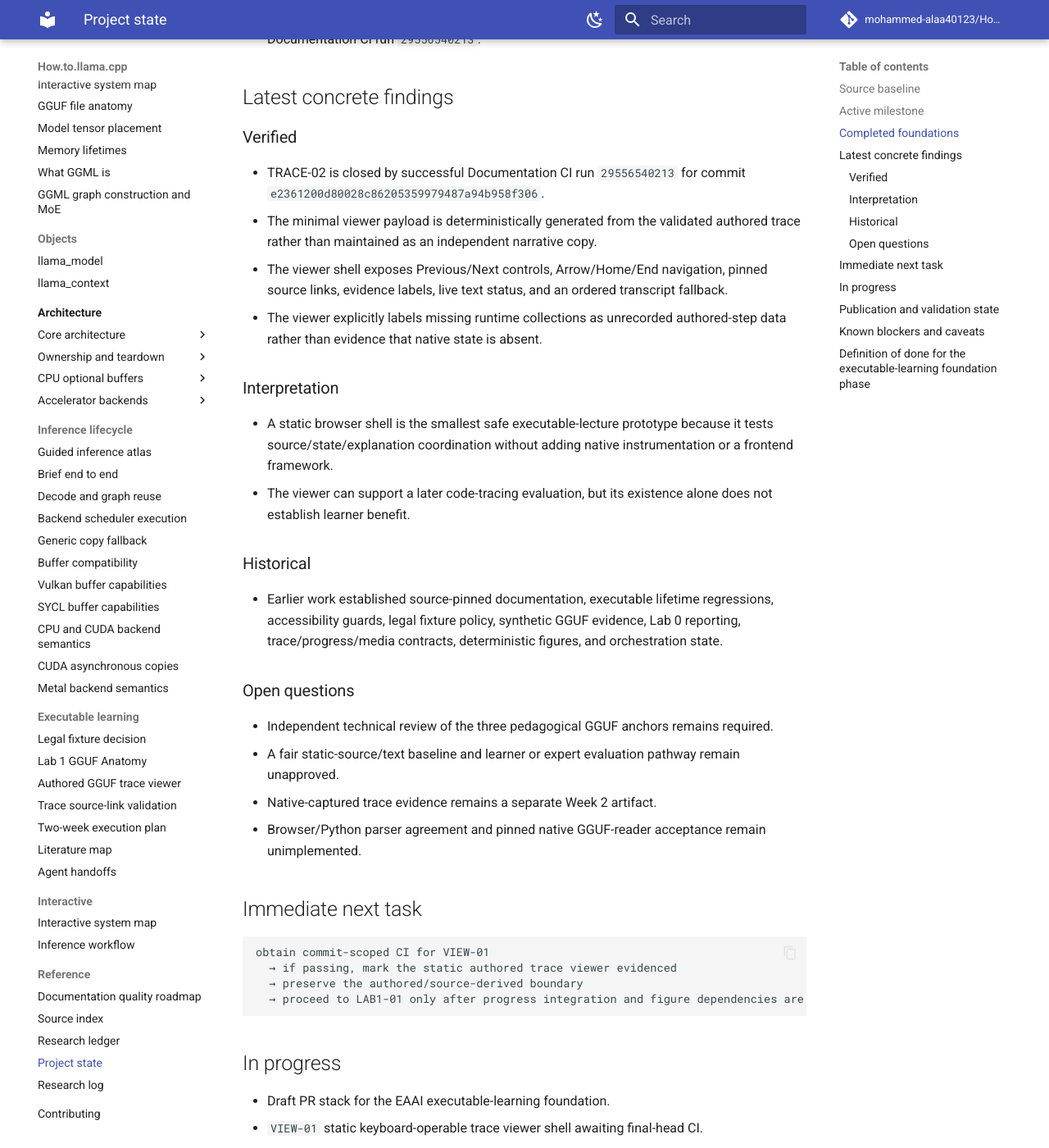
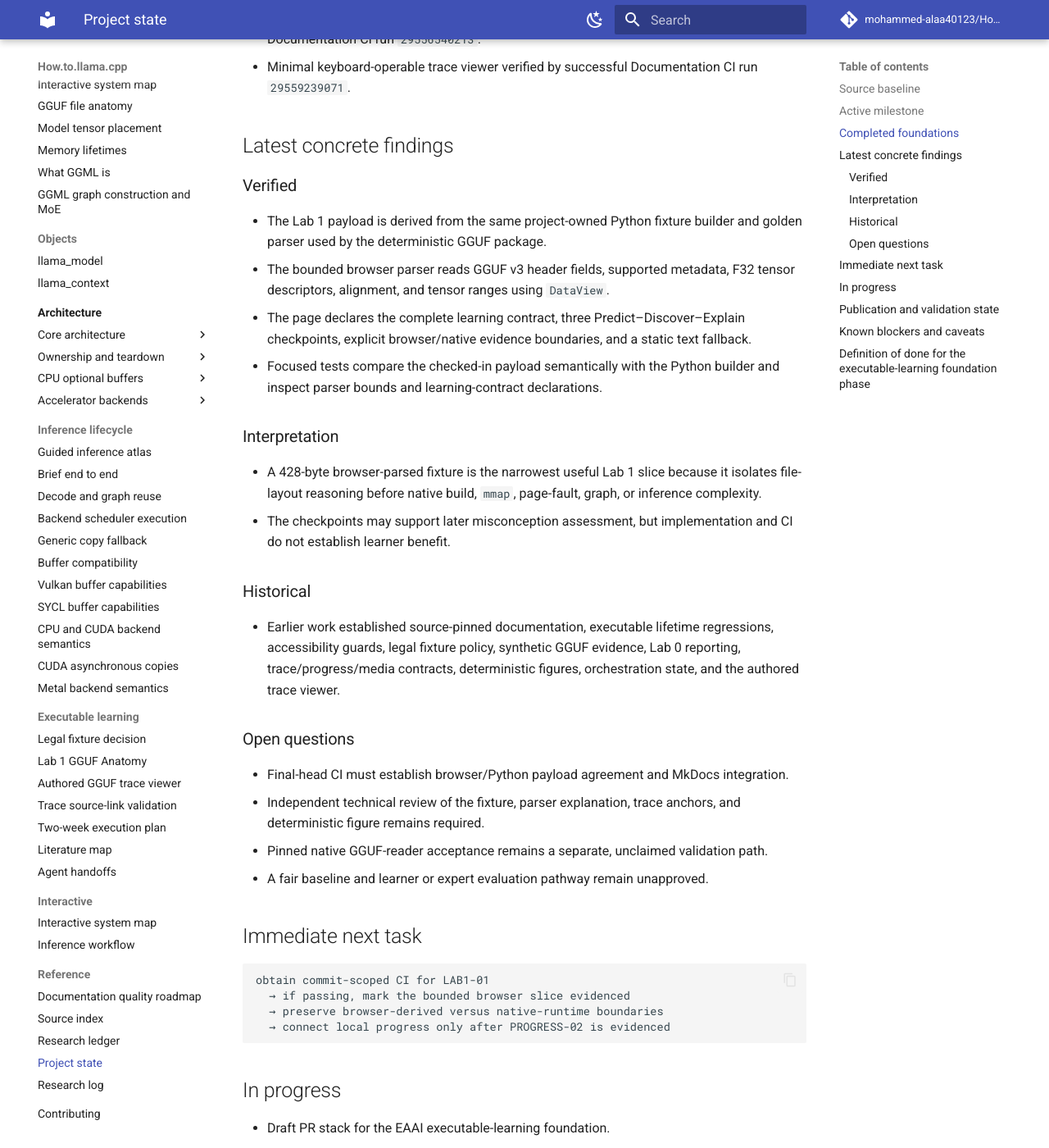
Before and after one commit to mohammed-alaa40123/How.to.llama.cpp, an MkDocs documentation site: the page built from docs/reference/project-state.md, in a window 1280 px wide and 1400 px high, scrolled down 1803 px. Shown: the whole window at 82% size. Built offline with MkDocs 1.6.1 and Material for MkDocs 9.7.7, drawn with Linux system fonts in a browser that asks for light colours; comment, search, counter and statistics services are not loaded; some of the changed text lies outside the part shown.

Commit message:
Update project state for Lab 1 browser slice

````diff
--- a/docs/reference/project-state.md
+++ b/docs/reference/project-state.md
@@ -39,63 +39,65 @@ Read this file after the root README on every run. It is the compact checkpoint
 - Media asset manifest schema and validator verified by successful Documentation CI run `29549208249`.
 - Deterministic GGUF-layout figure verified by successful Documentation CI run `29553868078`.
 - Immutable trace source anchors and deterministic replay verified by successful Documentation CI run `29556540213`.
+- Minimal keyboard-operable trace viewer verified by successful Documentation CI run `29559239071`.
 
 ## Latest concrete findings
 
 ### Verified
 
-- TRACE-02 is closed by successful Documentation CI run `29556540213` for commit `e2361200d80028c86205359979487a94b958f306`.
-- The minimal viewer payload is deterministically generated from the validated authored trace rather than maintained as an independent narrative copy.
-- The viewer shell exposes Previous/Next controls, Arrow/Home/End navigation, pinned source links, evidence labels, live text status, and an ordered transcript fallback.
-- The viewer explicitly labels missing runtime collections as unrecorded authored-step data rather than evidence that native state is absent.
+- The Lab 1 payload is derived from the same project-owned Python fixture builder and golden parser used by the deterministic GGUF package.
+- The bounded browser parser reads GGUF v3 header fields, supported metadata, F32 tensor descriptors, alignment, and tensor ranges using `DataView`.
+- The page declares the complete learning contract, three Predict–Discover–Explain checkpoints, explicit browser/native evidence boundaries, and a static text fallback.
+- Focused tests compare the checked-in payload semantically with the Python builder and inspect parser bounds and learning-contract declarations.
 
 ### Interpretation
 
-- A static browser shell is the smallest safe executable-lecture prototype because it tests source/state/explanation coordination without adding native instrumentation or a frontend framework.
-- The viewer can support a later code-tracing evaluation, but its existence alone does not establish learner benefit.
+- A 428-byte browser-parsed fixture is the narrowest useful Lab 1 slice because it isolates file-layout reasoning before native build, `mmap`, page-fault, graph, or inference complexity.
+- The checkpoints may support later misconception assessment, but implementation and CI do not establish learner benefit.
 
 ### Historical
 
-- Earlier work established source-pinned documentation, executable lifetime regressions, accessibility guards, legal fixture policy, synthetic GGUF evidence, Lab 0 reporting, trace/progress/media contracts, deterministic figures, and orchestration state.
+- Earlier work established source-pinned documentation, executable lifetime regressions, accessibility guards, legal fixture policy, synthetic GGUF evidence, Lab 0 reporting, trace/progress/media contracts, deterministic figures, orchestration state, and the authored trace viewer.
 
 ### Open questions
 
-- Independent technical review of the three pedagogical GGUF anchors remains required.
-- A fair static-source/text baseline and learner or expert evaluation pathway remain unapproved.
-- Native-captured trace evidence remains a separate Week 2 artifact.
-- Browser/Python parser agreement and pinned native GGUF-reader acceptance remain unimplemented.
+- Final-head CI must establish browser/Python payload agreement and MkDocs integration.
+- Independent technical review of the fixture, parser explanation, trace anchors, and deterministic figure remains required.
+- Pinned native GGUF-reader acceptance remains a separate, unclaimed validation path.
+- A fair baseline and learner or expert evaluation pathway remain unapproved.
 
 ## Immediate next task
 
 ```text
-obtain commit-scoped CI for VIEW-01
-  → if passing, mark the static authored trace viewer evidenced
-  → preserve the authored/source-derived boundary
-  → proceed to LAB1-01 only after progress integration and figure dependencies are present on one branch
+obtain commit-scoped CI for LAB1-01
+  → if passing, mark the bounded browser slice evidenced
+  → preserve browser-derived versus native-runtime boundaries
+  → connect local progress only after PROGRESS-02 is evidenced
 ```
 
 ## In progress
 
 - Draft PR stack for the EAAI executable-learning foundation.
-- `VIEW-01` static keyboard-operable trace viewer shell awaiting final-head CI.
+- `LAB1-01` bounded browser GGUF parser and Predict–Discover–Explain slice awaiting final-head CI.
 - Lab 0 reproducibility matrix and diagnostic taxonomy under `LAB0-02`.
 - Retrospective agent-workflow extraction contract under `DATA-01`.
+- Progress export/import, migration, and corruption recovery under `PROGRESS-02`.
 - Current-tree regeneration and sanitizer validation of the CPU_REPACK lifetime candidate.
 - Website browser-level accessibility and deployed verification.
 
 ## Publication and validation state
 
 - `docs/publication/orchestrator-state.md` and `docs/publication/evidence-backlog.md` remain authoritative.
-- `CI-01`, `MEDIA-01`, `FIG-01`, and `TRACE-02` have passing commit-scoped CI evidence.
-- `VIEW-01` is implemented on this branch and remains in progress until final-head CI passes.
-- No participant data, model, telemetry, credential, paid API call, generated media output, native instrumentation, or manuscript prose was introduced in this increment.
+- `CI-01`, `MEDIA-01`, `FIG-01`, `TRACE-02`, and `VIEW-01` have passing commit-scoped CI evidence.
+- `LAB1-01` is implemented as a bounded first browser slice and remains in progress until final-head CI passes.
+- No participant data, model, telemetry, credential, paid API call, generated media output, native instrumentation, or manuscript prose was introduced.
 
 ## Known blockers and caveats
 
-- **Viewer correctness:** final-head Documentation CI is required; independent llama.cpp/GGML review remains separate.
+- **Lab 1 correctness:** final-head Documentation CI and independent GGUF/llama.cpp review remain required.
 - **Educational effectiveness:** no learner-benefit claim is permitted before an approved evaluation pathway and baseline comparison.
 - **Lab 0 runner:** the interface is defined, but no platform-specific build command runner exists yet.
-- **Browser agreement:** no browser parser yet proves agreement with the Python golden output.
+- **Progress integration:** the lab does not save learner answers until `PROGRESS-02` establishes import/export and corruption recovery.
 - **Native acceptance:** the synthetic file is a format-teaching fixture and is not claimed to be a valid inference model.
 - **Live-site verification:** Pages should be rechecked only after the stacked changes merge to `main` and deploy.
 - **Evidence retention:** artifact `8368782428` expires on 2026-08-15.
````
Also changed, not shown: other parts of docs/reference/project-state.md (+1 -1 lines).
